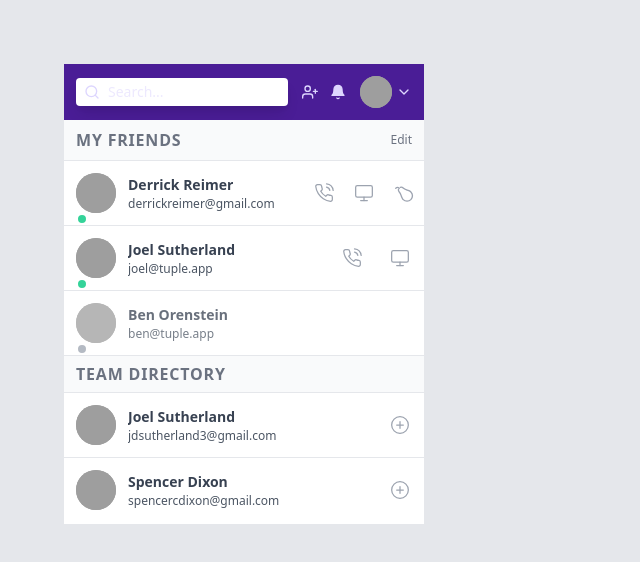
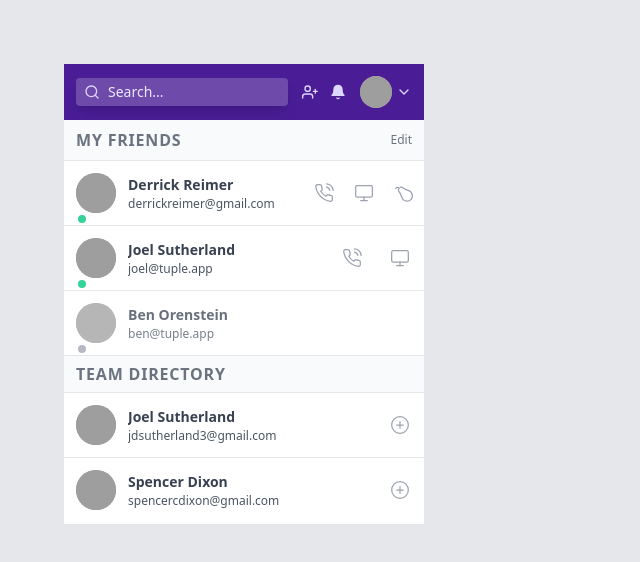
Before and after one commit to matthew-webber/tuple, a React (Create React App) app: page / in a window 1280 px wide. Shown: the top 562 px of the page, without its empty margins (0-640 px from the left). Built offline with nearby package versions, Linux system fonts and the light colour scheme; grey boxes are pictures that could not be loaded.

Commit message:
search bar CSS
CSS working on focus

```diff
--- a/src/index.css
+++ b/src/index.css
@@ -1,3 +1,5 @@
+@import-normalize; /* bring in normalize.css styles */
+
 @tailwind base;
 @tailwind components;
 @tailwind utilities;
@@ -6,4 +8,13 @@
   .bg-header {
     background-color: #4a1d96;
   }
+  .bg-white-20p {
+    background-color: hsla(0, 0%, 100%, 0.2);
+  }
+  .focus-within\:bg-white-30p:focus-within {
+    background-color: hsla(0, 0%, 100%, 0.3);
+  }
+  input {
+    outline: 'none';
+  }
 }
--- a/src/layout/HeaderSearch.js
+++ b/src/layout/HeaderSearch.js
@@ -1,9 +1,15 @@
-import React from 'react'
+import React, {useState} from 'react'
 
 const HeaderSearch = () => {
+  const [value, setValue] = useState('')
+
+  const inputChange = (e) => {
+    setValue(e.target.value)
+  }
+
   return (
     <div className='flex-grow'>
-      <div className='flex items-center py-1 px-2 shadow-lg rounded transition duration-150 ease-in-out bg-white focus-within:bg-white'>
+      <div className='flex items-center py-1 px-2 shadow-lg rounded transition duration-150 ease-in-out bg-white-20p focus-within:bg-white-30p'>
         <div className='pr-2 text-purple-200'>
           <svg
             xmlns='http://www.w3.org/2000/svg'
@@ -23,13 +29,14 @@ const HeaderSearch = () => {
         </div>
         <input
           type='text'
-          value=''
-          className='w-full bg-transparent text-sm placeholder-purple-100 text-purple-100'
+          value={value}
+          className='w-full bg-transparent text-sm placeholder-purple-100 text-purple-100 outline-none'
           placeholder='Search...'
           autoComplete='off'
           autoCorrect='off'
           autoCapitalize='off'
           spellCheck='false'
+          onChange={inputChange}
         />
       </div>
     </div>
```
